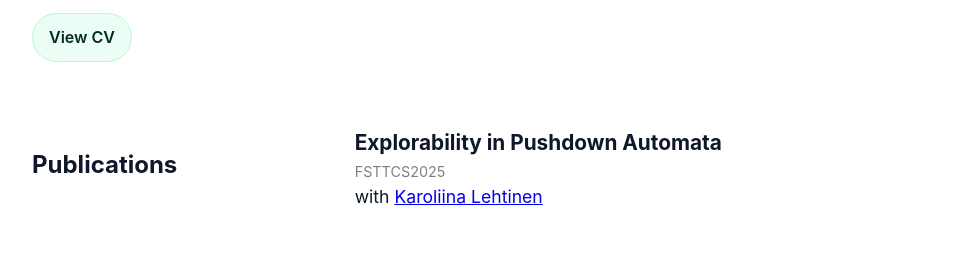
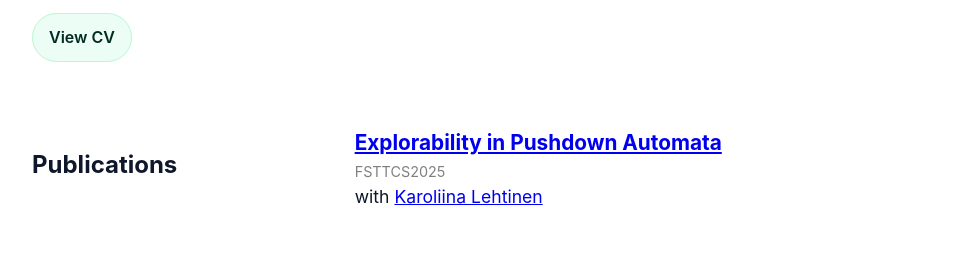
Before and after one commit to bediayaan/bediayaan.github.io, a plain HTML site: page index.html in a window 1280 px wide. Shown: the part 491-763 px from the top of the page, without its empty margins (124-1078 px from the left). Drawn offline with Linux system fonts and the light colour scheme.

Commit message:
added link to the paper

```diff
--- a/index.html
+++ b/index.html
@@ -63,7 +63,7 @@
         <h2 class="internship-header">Publications</h2>
         <div class="items">
           <div class="experience-item">
-            <div class="experience-title">Explorability in Pushdown Automata</div>
+            <div class="experience-title"> <a href="https://arxiv.org/abs/2511.04048"> Explorability in Pushdown Automata </a></div>
             <div class="experience-subtitle">FSTTCS2025</div>
             <div class="experience-work">with <a href="https://lehtinenkaroliina.wordpress.com/">Karoliina Lehtinen</a></div>
           </div>
```
